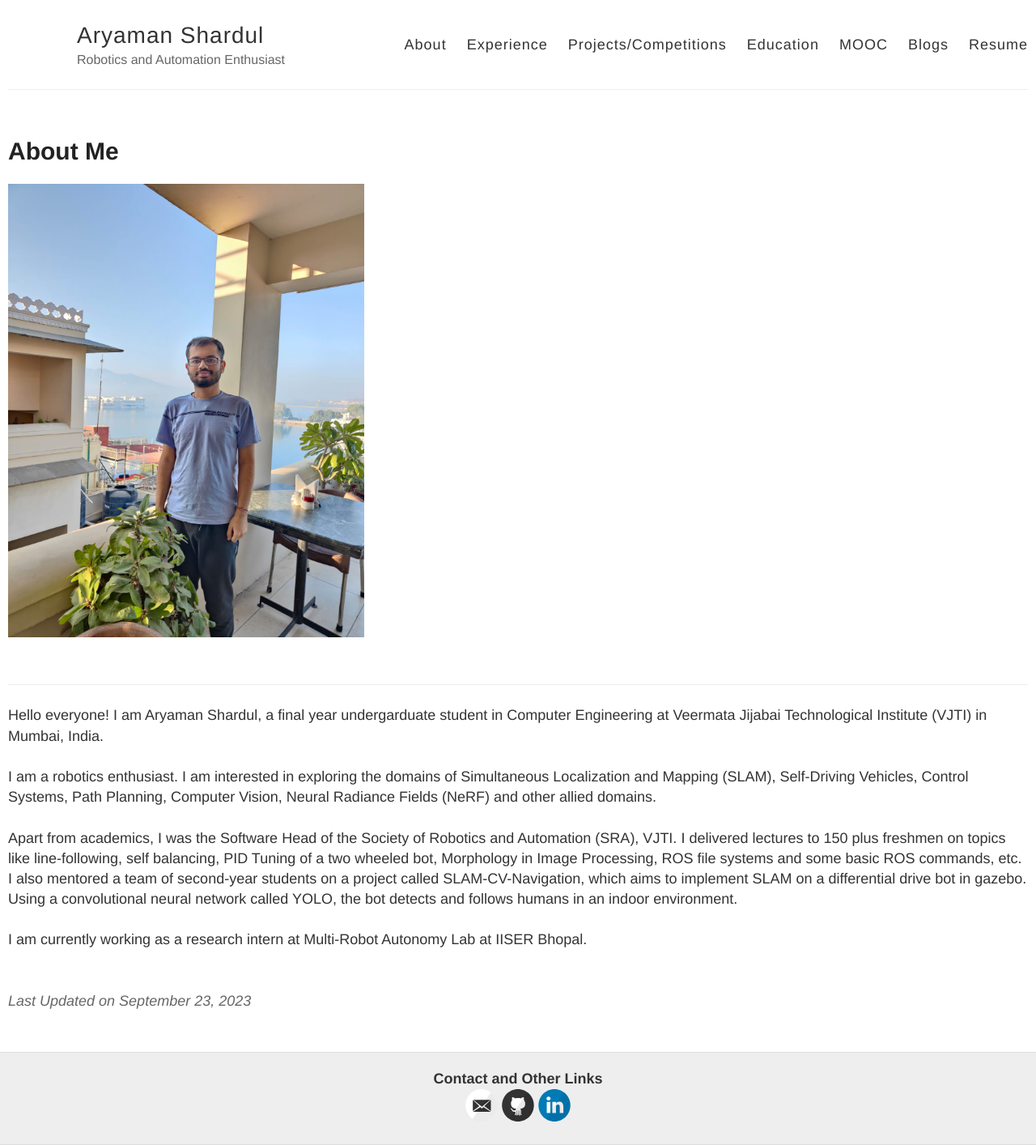
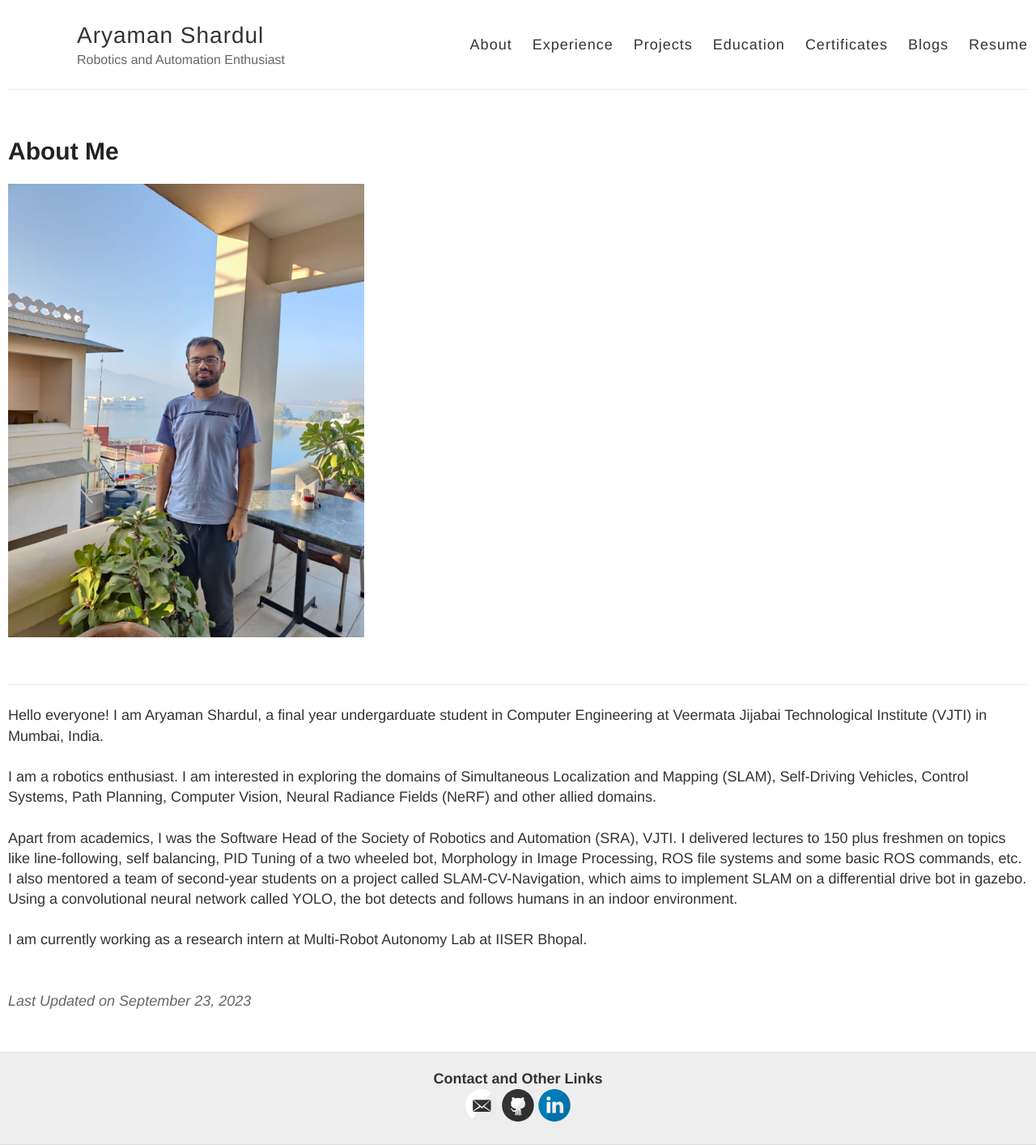
Before and after one commit to Aryaman22102002/Aryaman22102002.github.io, a Jekyll site: the page built from index.html, in a window 1280 px wide. Shown: the whole page at 81% size. Built offline with Jekyll 4.4.1, drawn with Linux system fonts in a browser that asks for light colours.

Commit message:
Minor Update

```diff
--- a/_layouts/default.html
+++ b/_layouts/default.html
@@ -30,9 +30,9 @@
                 <nav>
                     <a href="{{ site.baseurl }}/">About</a>
                     <a href="{{ site.baseurl }}/work_experience">Experience</a>
-                    <a href="{{ site.baseurl }}/projects">Projects/Competitions</a>
+                    <a href="{{ site.baseurl }}/projects">Projects</a>
                     <a href="{{ site.baseurl }}/education">Education</a>
-                    <a href="{{ site.baseurl }}/MOOC_Certificates_List">MOOC</a>
+                    <a href="{{ site.baseurl }}/MOOC_Certificates_List">Certificates</a>
                     <a href="{{ site.baseurl }}/blogs">Blogs</a>
                     <a href="{{ site.baseurl }}/Resume/Aryaman_Shardul_CV.pdf">Resume</a>
                 </nav>
```
